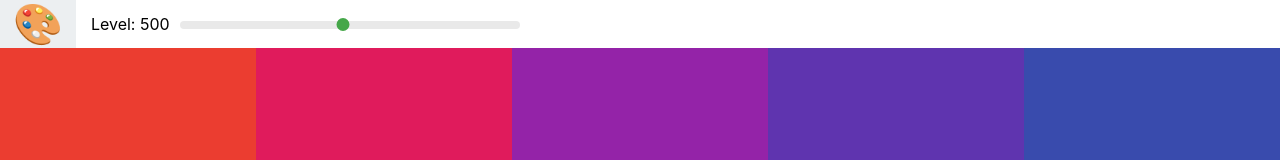
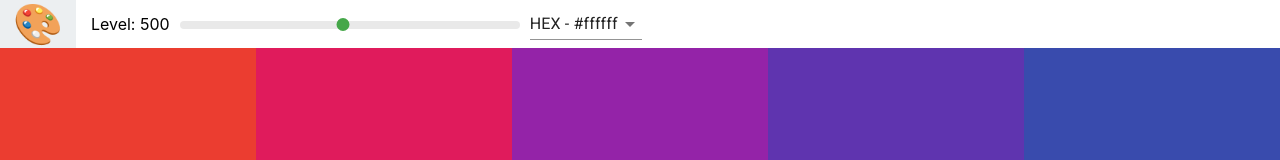
Before and after one commit to josephgattuso/palette-picker, a React (Create React App) app: page / in a window 1280 px wide. Shown: the top 160 px of the page. Built offline with nearby package versions, Linux system fonts and the light colour scheme.

Commit message:
feat: add select and material-ui

```diff
--- a/package.json
+++ b/package.json
@@ -11,6 +11,8 @@
     "eject": "react-scripts eject"
   },
   "dependencies": {
+    "@material-ui/core": "^4.9.3",
+    "@popperjs/core": "^2.0.6",
     "@testing-library/jest-dom": "^5.1.1",
     "@testing-library/react": "^9.4.0",
     "@testing-library/user-event": "^10.0.0",
--- a/src/Navbar.js
+++ b/src/Navbar.js
@@ -1,15 +1,27 @@
 import React, { Component } from "react";
 import Slider from "rc-slider";
+import Select from "@material-ui/core/Select";
+import MenuItem from "@material-ui/core/MenuItem";
 import "rc-slider/assets/index.css";
 import "./Navbar.css";
 
 class Navbar extends Component {
+  constructor(props) {
+    super(props);
+    this.state = { format: "hex" };
+    this.handleChange = this.handleChange.bind(this);
+  }
+  handleChange(e) {
+    this.setState({ format: e.target.value });
+    this.props.handleChange(e.target.value);
+  }
   render() {
     const { level, changeLevel } = this.props;
+    const { format } = this.state;
     return (
       <header className="Navbar">
         <div className="logo">
-          <a href="/"><span role="img" aria-label="art">🎨</span></a>
+          <a href="/"><span role="img" aria-label="colours">🎨</span></a>
         </div>
         <div className="slider-container">
           <span>Level: {level}</span>
@@ -23,6 +35,13 @@
             />
           </div>
         </div>
+        <div className='select-container'>
+          <Select value={format} onChange={this.handleChange}>
+            <MenuItem value='hex'>HEX - #ffffff</MenuItem>
+            <MenuItem value='rgb'>RGB - rgb(255,255,255)</MenuItem>
+            <MenuItem value='rgba'>RGBA - rgba(255,255,255, 1.0)</MenuItem>
+          </Select>
+        </div>
       </header>
     );
   }
--- a/src/Palette.js
+++ b/src/Palette.js
@@ -6,21 +6,30 @@
 class Palette extends Component {
   constructor(props) {
     super(props);
-    this.state = { level: 500 };
+    this.state = { level: 500, format: "hex" };
     this.changeLevel = this.changeLevel.bind(this);
+    this.changeFormat = this.changeFormat.bind(this);
   }
   changeLevel(level) {
     this.setState({ level });
   }
+  changeFormat(val) {
+    this.setState({ format: val });
+  }
   render() {
     const { colors } = this.props.palette;
-    const { level } = this.state;
+    const { level, format } = this.state;
     const colorBoxes = colors[level].map(color => (
-      <ColorBox background={color.hex} name={color.name} />
+      // eslint-disable-next-line react/jsx-key
+      <ColorBox background={color[format]} name={color.name} />
     ));
     return (
       <div className='Palette'>
-        <Navbar level={level} changeLevel={this.changeLevel} />
+        <Navbar
+          level={level}
+          changeLevel={this.changeLevel}
+          handleChange={this.changeFormat}
+        />
         {/* Navbar goes here */}
         <div className='Palette-colors'>{colorBoxes}</div>
         {/* footer eventually */}
--- a/src/colorHelpers.js
+++ b/src/colorHelpers.js
@@ -21,7 +21,7 @@
         rgb: chroma(scale[i]).css(),
         rgba: chroma(scale[i])
           .css()
-          .replace("rgba", "rgba")
+          .replace("rgb", "rgba")
           .replace(")", ",1.0)")
       });
     }
```
Also changed, not shown: 1 other file (tests, documents, lock files or other folders).
